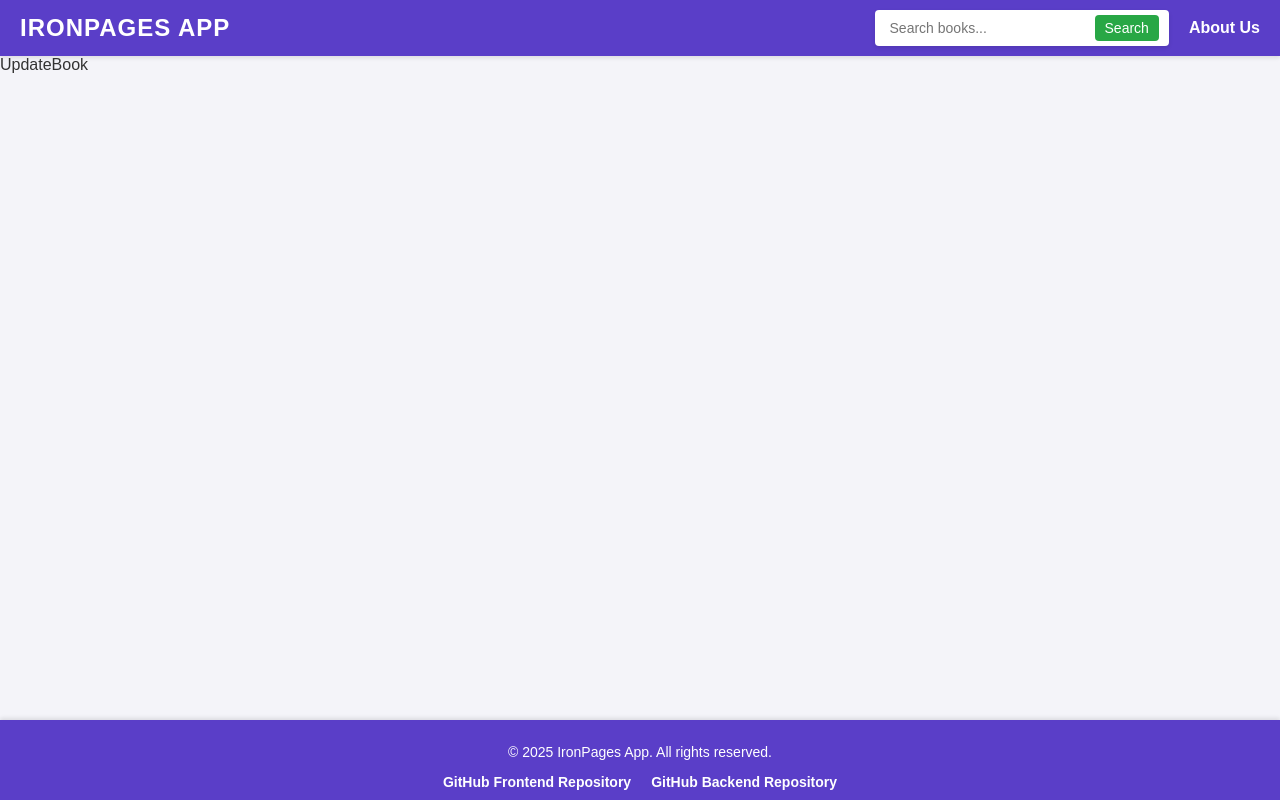
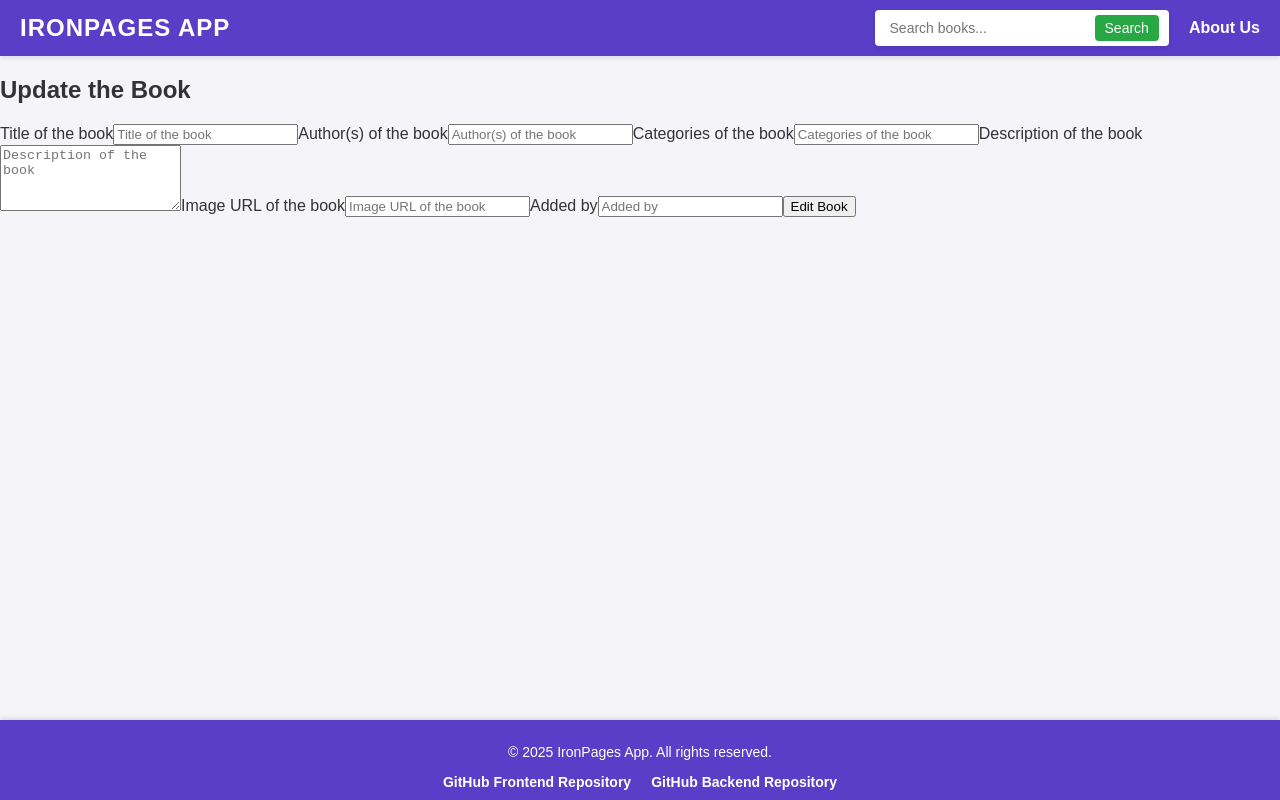
Before and after one commit to refinejcode49/front-end-project2, a React (Vite) app: page /edit-book in a window 1280 px wide. Built offline with nearby package versions, Linux system fonts and the light colour scheme; no server answers.

Commit message:
added update book

```diff
--- a/src/pages/UpdateBook.jsx
+++ b/src/pages/UpdateBook.jsx
@@ -1,8 +1,120 @@
-import React from 'react'
+import axios from 'axios';
+import React, { useEffect, useState } from 'react'
+import { useNavigate, useParams } from 'react-router-dom';
 
 const UpdateBook = () => {
+    const [title, setTitle] = useState("");
+    const [authors, setAuthors] = useState("");
+    const [categories, setCategories] = useState("");
+    const [description, setDescription] = useState("");
+    const [imageURL, setImageURL] = useState("");
+    const [addedBy, setAddedBy] = useState("");
+
+    const { bookId } = useParams();
+
+    const nav = useNavigate();
+
+    useEffect(()=> {
+      fetch(`http://localhost:5005/books/${bookId}`)
+      .then((response) => {
+        return response.json();
+      })
+      .then((data) => {
+        console.log("here is one book", data);
+        setBook(data);
+      })
+      .catch((error)=> console.log("the error is :", error));
+    }, [bookId]);
+
+    async function handleUpdateBook(event) {
+      // to prevent the form  from refreshing the page
+      event.preventDefault();
+      // add the properties to update
+      const updateBook = {
+        title: title,
+        authors: authors,
+        categories: categories,
+        description: description,
+        thumbnail: imageURL,
+        addedBy: addedBy,
+      };
+      // to update the database
+      axios
+      .put(`http://localhost:5005/books/${bookId}`)
+      .then((response)=>{
+        console.log("successfully updated", response.data);
+        nav("/");
+      })
+      .catch((error)=>console.log(error));
+    }
+
   return (
-    <div>UpdateBook</div>
+    <div>
+        <h2>Update the Book</h2>
+          <form className="edit-book-form" onSubmit={handleUpdateBook}>
+             <label htmlFor="title">Title of the book</label>
+                 <input
+                    type="text"
+                    id="title"
+                    name="title"
+                    placeholder="Title of the book"
+                    value={title}
+                    onChange={(e) => setTitle(e.target.value)}
+                  />
+
+             <label htmlFor="authors">Author(s) of the book</label>
+                <input
+                    type="text"
+                    id="authors"
+                    name="authors"
+                    placeholder="Author(s) of the book"
+                    value={authors}
+                    onChange={(e) => setAuthors(e.target.value)}
+                  />
+            <label>Categories of the book</label>
+                <input
+                    type="text"
+                    name="categories"
+                    placeholder="Categories of the book"
+                    value={categories}
+                    onChange={(e) => setCategories(e.target.value)}
+                />
+
+            <label htmlFor="description">Description of the book</label>
+                <textarea
+                    id="description"
+                    name="description"
+                    placeholder="Description of the book"
+                    rows="4"
+                    value={description}
+                    onChange={(e) => setDescription(e.target.value)}
+                ></textarea>
+
+            <label htmlFor="imageURL">Image URL of the book</label>
+                <input
+                    type="text"
+                    id="imageURL"
+                    name="imageURL"
+                    placeholder="Image URL of the book"
+                    value={imageURL}
+                    onChange={(e) => setImageURL(e.target.value)}
+                />
+
+            <label htmlFor="addedBy">Added by</label>
+                <input
+                    type="text"
+                    id="addedBy"
+                    name="addedBy"
+                    placeholder="Added by"
+                    value={addedBy}
+                    onChange={(e) => setAddedBy(e.target.value)}
+                />
+
+            <button type="submit" className="edit-btn">
+          Edit Book
+        </button>
+      </form>
+    </div>
   )
 }
 
```
